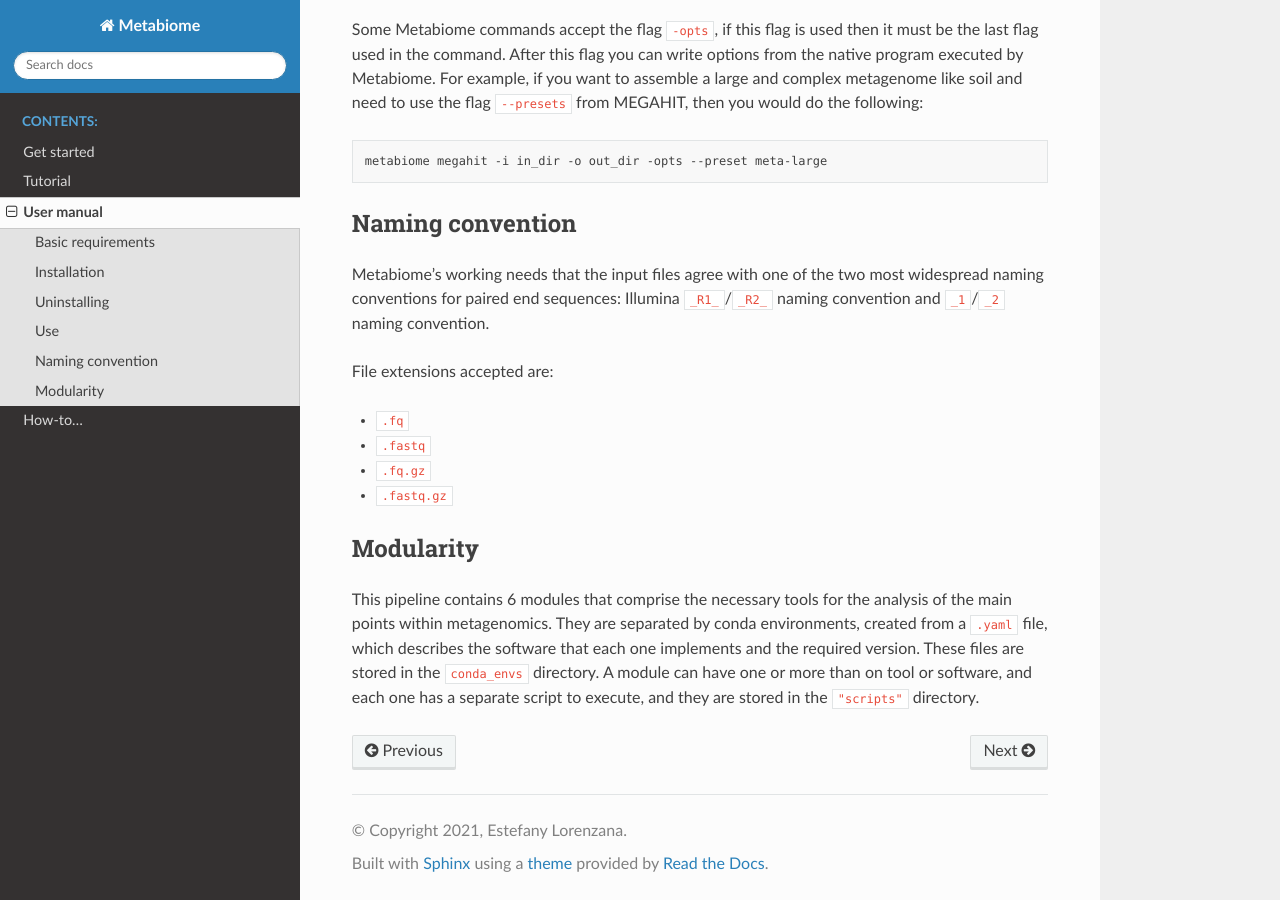
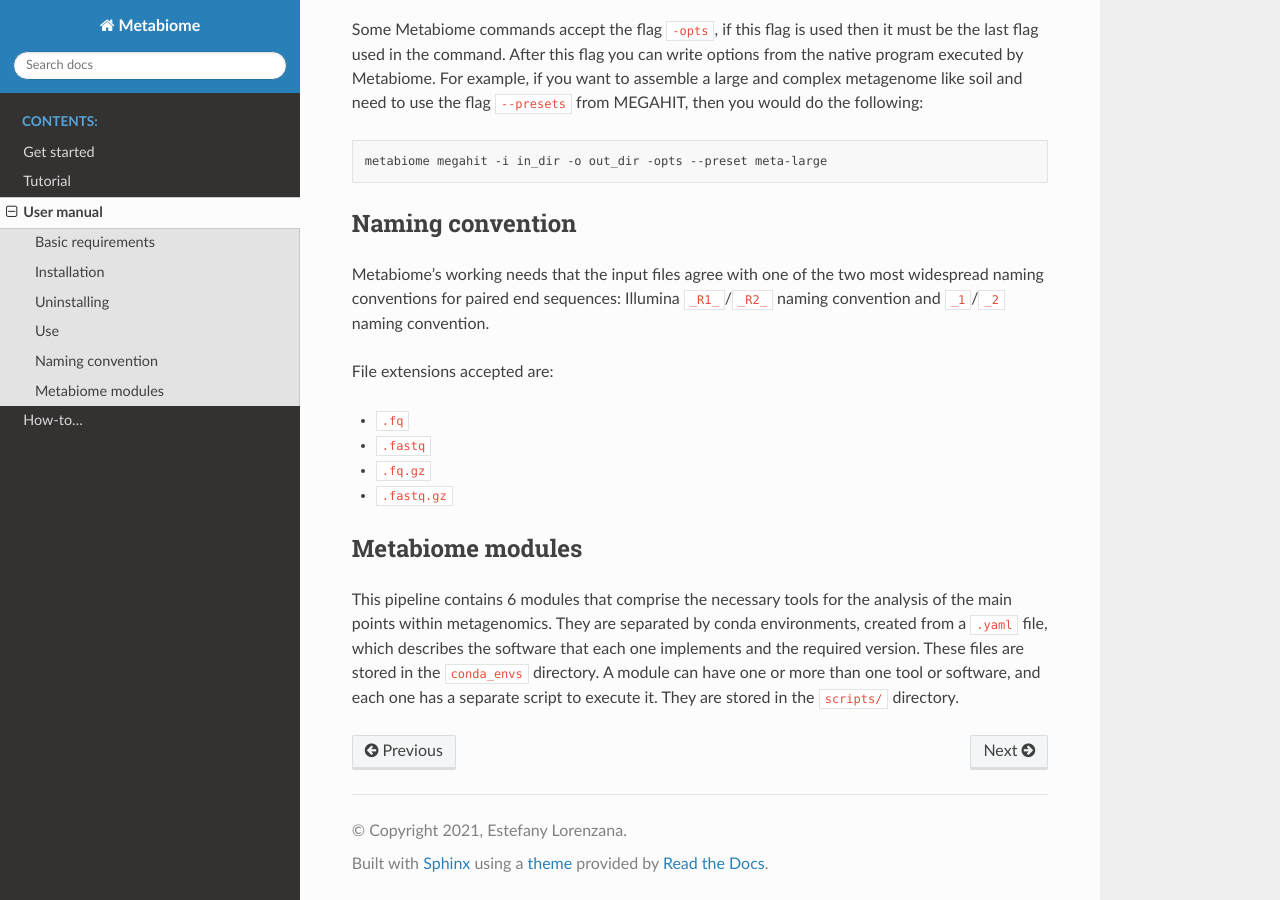
Before and after one commit to Nesper94/Metabiome, a Sphinx documentation site: the page built from documentation/source/user-manual.rst, in a window 1280 px wide and 900 px high, scrolled down 1514 px. Built offline with Sphinx 7.4.7 and the Read the Docs theme 2.0.0, drawn with Linux system fonts in a browser that asks for light colours; some of the changed text lies outside the part shown.

Commit message:
Remove trailing whitespaces and change title of Modularity section

```diff
--- a/documentation/source/user-manual.rst
+++ b/documentation/source/user-manual.rst
@@ -84,12 +84,12 @@ File extensions accepted are:
 - :file:`.fq.gz`
 - :file:`.fastq.gz`
 
-Modularity
------------
+Metabiome modules
+-----------------
 
 This pipeline contains 6 modules that comprise the necessary tools for the analysis
 of the main points within metagenomics. They are separated by conda environments,
 created from a ``.yaml`` file, which describes the software that each one implements
 and the required version. These files are stored in the ``conda_envs`` directory. A module
-can have one or more than on tool or software, and each one has a separate script
-to execute, and they are stored in the ``"scripts"`` directory.
+can have one or more than one tool or software, and each one has a separate script
+to execute it. They are stored in the :file:`scripts/` directory.
```
